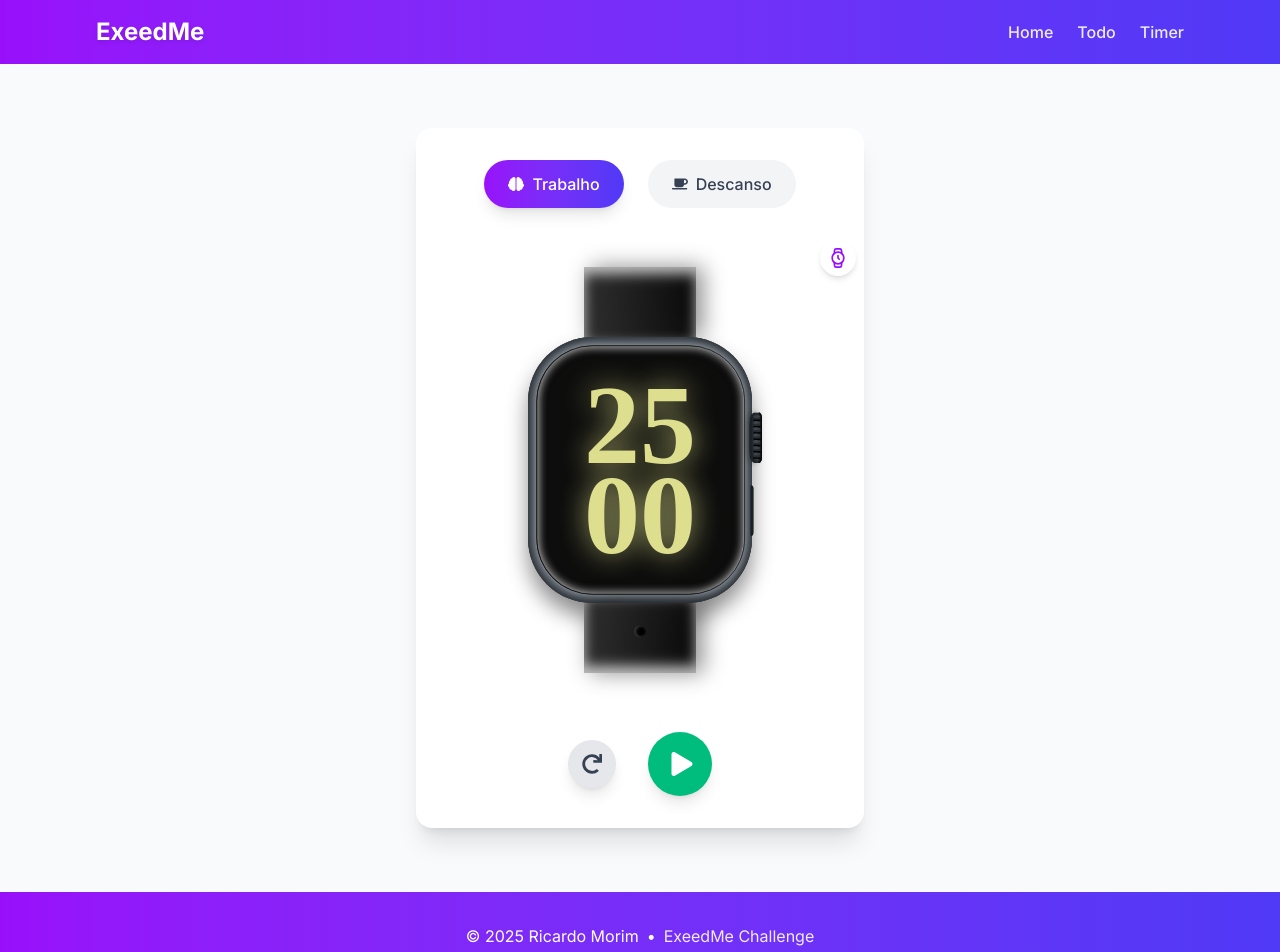
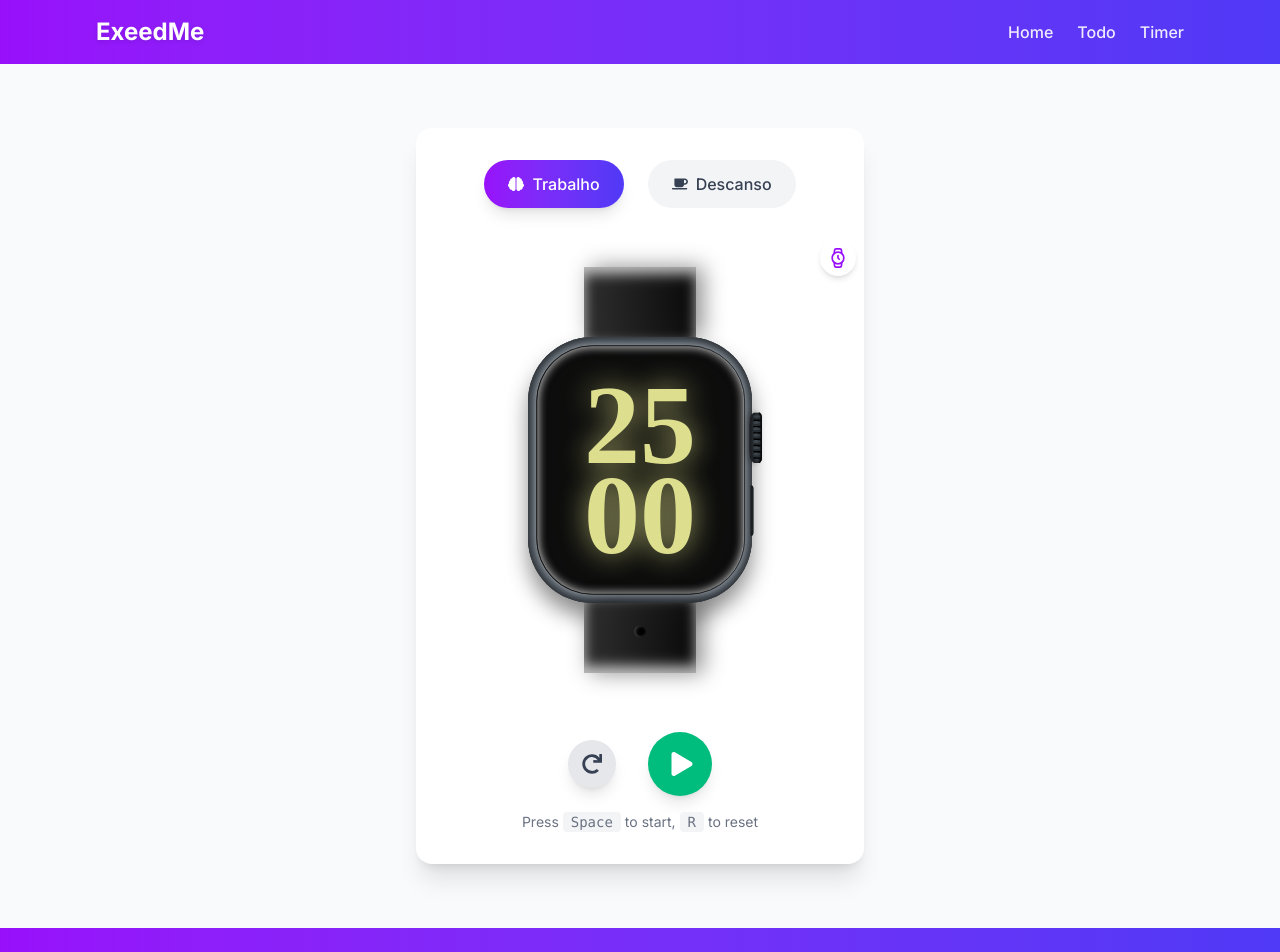
Before and after one commit to RicardoMorim/exeedme-Front-End, a React (Vite) app: page /timer in a window 1280 px wide. Shown: the top 952 px of the page. Built offline with nearby package versions, Linux system fonts and the light colour scheme.

Commit message:
add keyboard shortcuts for timer controls; update button titles and tests for accessibility

```diff
--- a/src/components/Timer/TimerControls.tsx
+++ b/src/components/Timer/TimerControls.tsx
@@ -1,3 +1,4 @@
+import { useEffect } from "react";
 import { TimerControlsProps } from "../../types/index";
 import { FaPlay, FaPause, FaRedo } from "react-icons/fa";
 
@@ -7,7 +8,27 @@ const TimerControls: React.FC<TimerControlsProps> = ({
   onPause,
   onReset,
 }) => {
+  // Keyboard shortcuts for timer controls.
+  useEffect(() => {
+    const handleKeyPress = (e: KeyboardEvent) => {
+      if (e.code === "Space") {
+        e.preventDefault();
+        if (isRunning) {
+          onPause();
+        } else {
+          onStart();
+        }
+      } else if (e.code === "KeyR") {
+        onReset();
+      }
+    };
+
+    window.addEventListener("keydown", handleKeyPress);
+    return () => window.removeEventListener("keydown", handleKeyPress);
+  }, [isRunning, onStart, onPause, onReset]);
+
   return (
+    <div className="flex flex-col items-center gap-4">
       <div className="flex items-center justify-center gap-8 mt-8">
         <button
           onClick={onReset}
@@ -17,7 +38,7 @@ const TimerControls: React.FC<TimerControlsProps> = ({
                    transition-all duration-300 hover:scale-110
                    focus:outline-none focus:ring-2 focus:ring-offset-2 focus:ring-gray-400
                    shadow-lg"
-        title="Reset Timer"
+          title="Reset Timer (R)"
         >
           <FaRedo className="w-5 h-5" />
         </button>
@@ -32,7 +53,7 @@ const TimerControls: React.FC<TimerControlsProps> = ({
                          ? "bg-amber-500 hover:bg-amber-600 focus:ring-amber-400"
                          : "bg-emerald-500 hover:bg-emerald-600 focus:ring-emerald-400"
                      }`}
-        title={isRunning ? "Pause Timer" : "Start Timer"}
+          title={`${isRunning ? "Pause" : "Start"} Timer (Space)`}
         >
           {isRunning ? (
             <FaPause className="w-6 h-6 text-white" />
@@ -41,6 +62,18 @@ const TimerControls: React.FC<TimerControlsProps> = ({
           )}
         </button>
       </div>
+      <div className="text-sm text-gray-500 dark:text-gray-400">
+        Press{" "}
+        <kbd className="px-2 py-0.5 bg-gray-100 dark:bg-gray-700 rounded">
+          Space
+        </kbd>{" "}
+        to {isRunning ? "pause" : "start"},{" "}
+        <kbd className="px-2 py-0.5 bg-gray-100 dark:bg-gray-700 rounded">
+          R
+        </kbd>{" "}
+        to reset
+      </div>
+    </div>
   );
 };
 
```
Also changed, not shown: 1 other file (tests, documents, lock files or other folders). Lines whose indentation alone changed are shown as unchanged.
